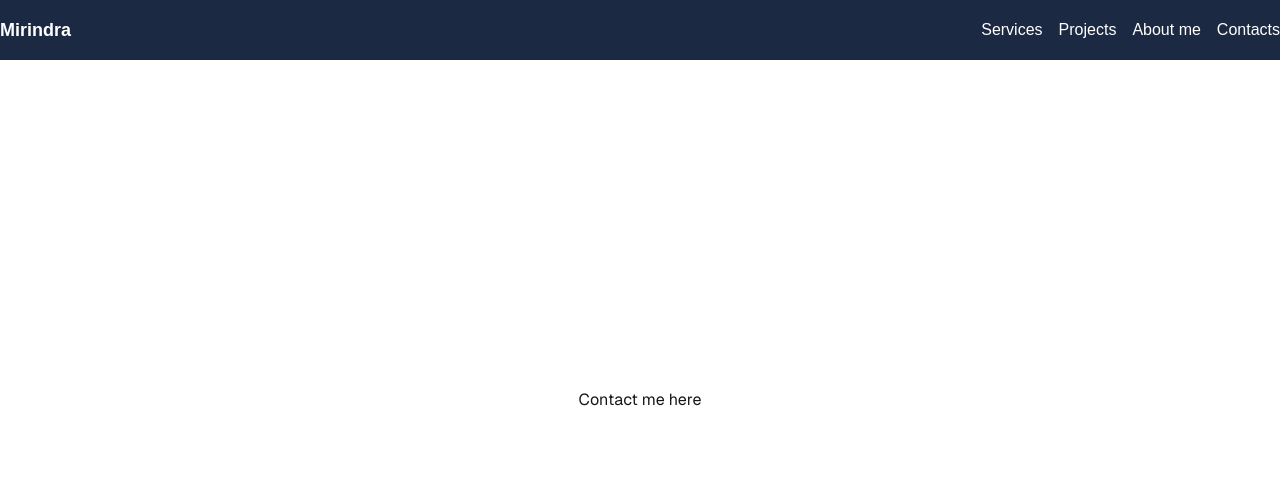
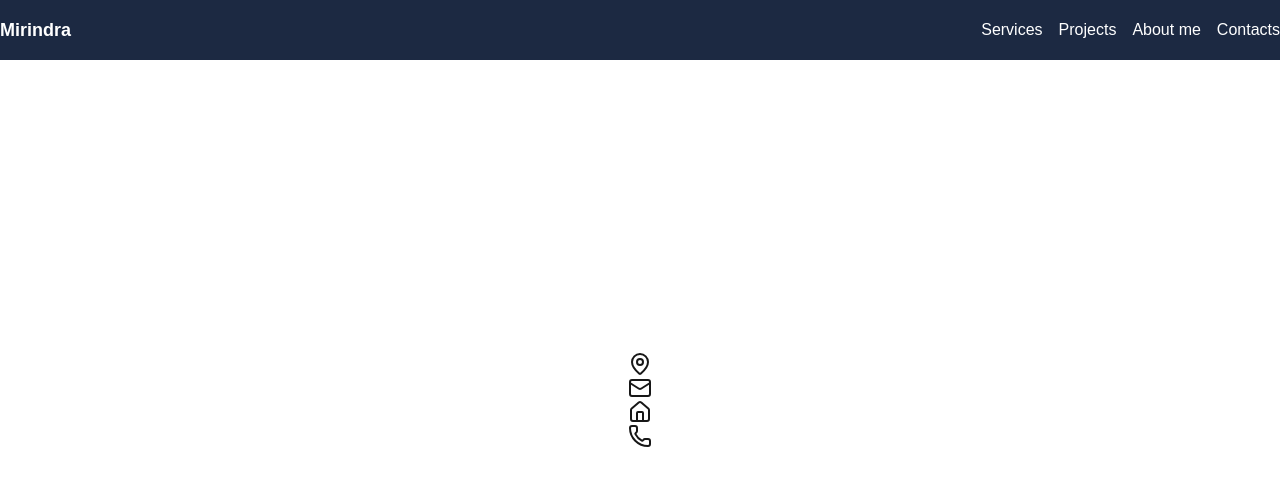
Before and after one commit to Mirindra-lucien/portfolio, a Next.js app: page /contacts in a window 1280 px wide. Shown: the top 486 px of the page. Built offline with nearby package versions, Linux system fonts and the light colour scheme.

Commit message:
add new button

```diff
--- /dev/null
+++ b/app/(navigation)/contacts/card.tsx
@@ -0,0 +1,10 @@
+import { MapPin, Mail, Home, Phone } from "lucide-react";
+
+export default function Card(){
+    return (<div>
+        <MapPin className="text-blue"/>
+        <Mail/>
+        <Home/>
+        <Phone/>
+    </div>);
+}
--- a/app/(navigation)/contacts/page.tsx
+++ b/app/(navigation)/contacts/page.tsx
@@ -1,9 +1,11 @@
+import Card from "./card";
+
 export default function Home() {
     return (
       <div className="grid grid-rows-[20px_1fr_20px] items-center justify-items-center min-h-screen p-8 pb-20 gap-16 sm:p-20 font-[family-name:var(--font-geist-sans)]">
         <main className="flex flex-col gap-8 row-start-2 items-center sm:items-start">
           <h1>
-            Contact me here
+            <Card/>
           </h1>
         </main>
       </div>
--- a/package.json
+++ b/package.json
@@ -12,6 +12,7 @@
     "lucide-react": "^0.525.0",
     "next": "14.2.30",
     "next-seo": "^6.8.0",
+    "nodemailer": "^7.0.6",
     "react": "^18",
     "react-dom": "^18"
   },
```
Also changed, not shown: 1 other file (tests, documents, lock files or other folders).
